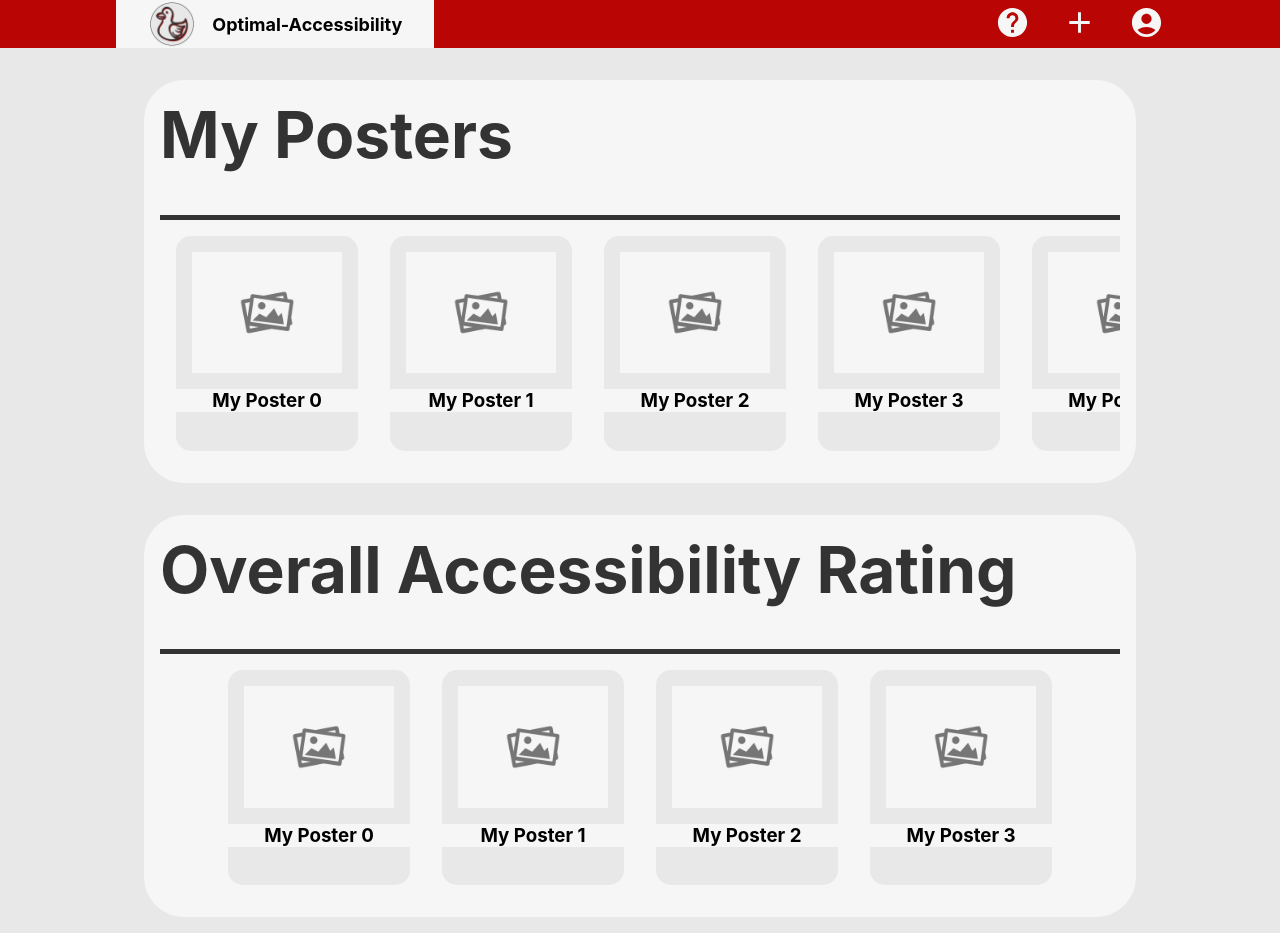
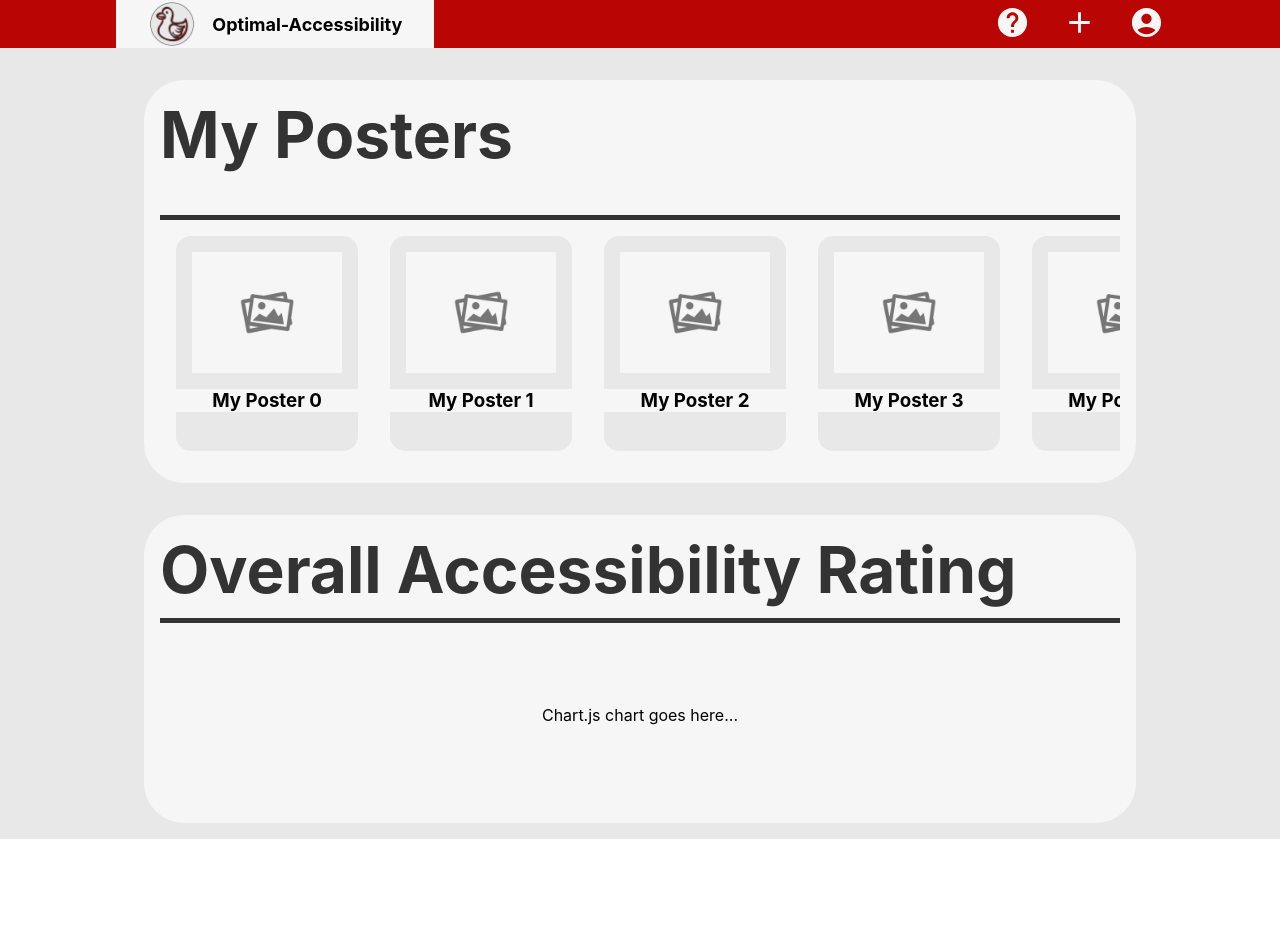
Before and after one commit to TylerAdamMartinez/Optimal-Accessibility, a React (Create React App) app in the folder Application/: page / in a window 1280 px wide. After the commit the page ends 839 px from the top, so only its background shows below. Built offline with nearby package versions, Linux system fonts and the light colour scheme.

Commit message:
[OverallAccessibilitySection] style: add placeholder text
also made header unselectable

```diff
--- a/Application/src/Components/OverallAccessibilitySection.css
+++ b/Application/src/Components/OverallAccessibilitySection.css
@@ -23,6 +23,7 @@
     padding-bottom: 10px;
     color: #333333;
     border-bottom: 5px solid #333333;
+    user-select: none;
 }
 
 #InnerOverallAccessibilityDiv span {
--- a/Application/src/Components/OverallAccessibilitySection.js
+++ b/Application/src/Components/OverallAccessibilitySection.js
@@ -7,10 +7,7 @@ function OverallAccessibilitySection() {
             <div id="InnerOverallAccessibilityDiv">
                 <h2>Overall Accessibility Rating</h2>
                 <span>
-                    <MyPoster PosterName="My Poster 0" Id={0} />
-                    <MyPoster PosterName="My Poster 1" Id={1} />
-                    <MyPoster PosterName="My Poster 2" Id={2} />
-                    <MyPoster PosterName="My Poster 3" Id={3} />
+                    <p>Chart.js chart goes here...</p>
                 </span>
             </div>
         </div>
```
